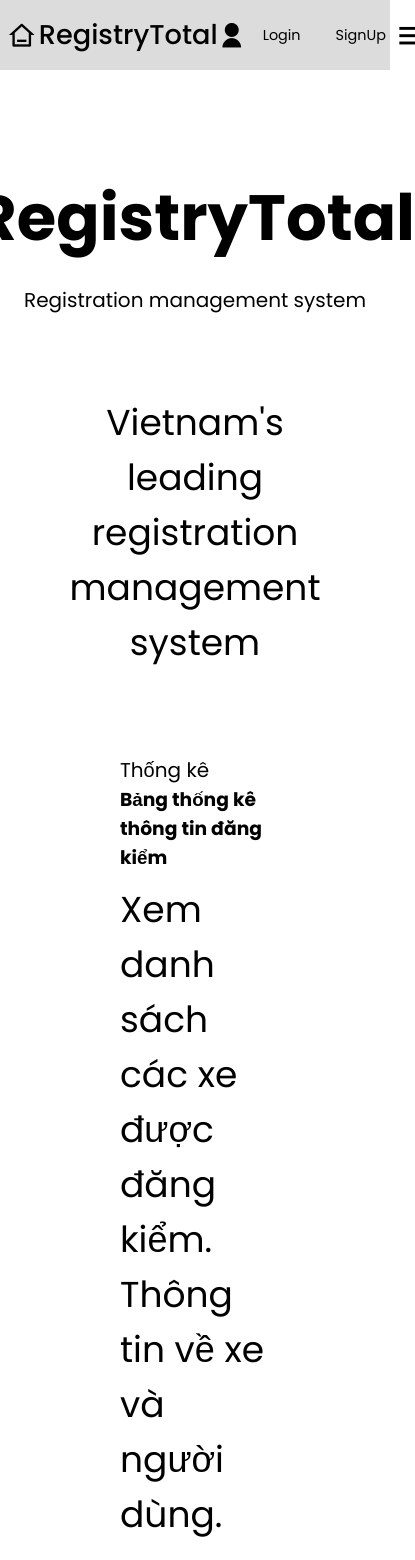
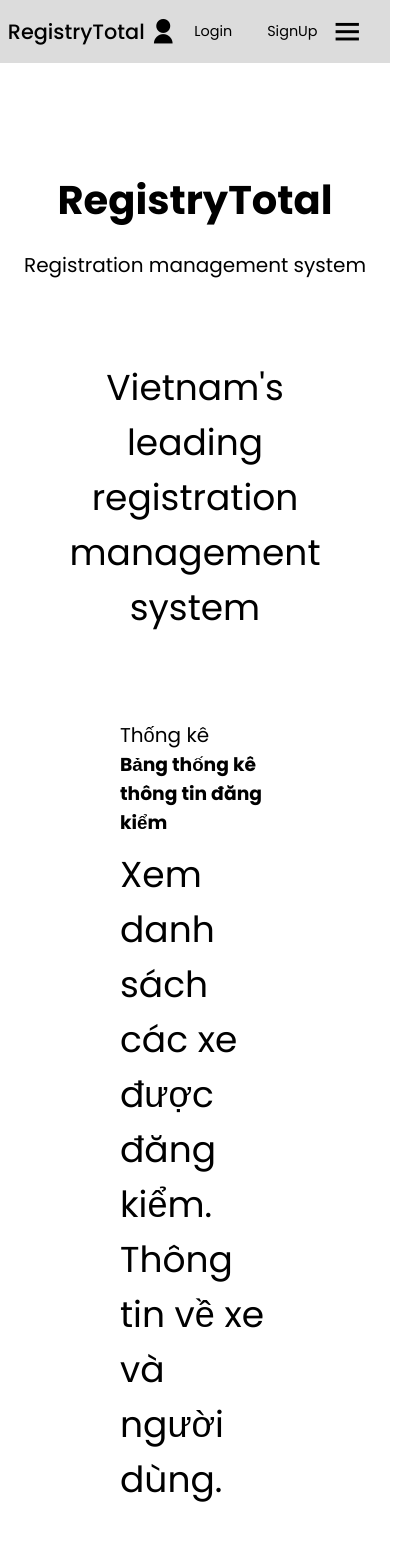
Before and after one commit to NovaSeele/Car-Signing-Web-App, a React (Vite) app: page / in a window 390 px wide. Shown: the top 1560 px of the page, 415 px wide, since content can reach past the window. Built offline with nearby package versions, Linux system fonts and the light colour scheme.

Commit message:
Final Home Page

```diff
--- a/src/Home.css
+++ b/src/Home.css
@@ -100,6 +100,26 @@
     grid-gap: 80px;
 
 }
+
+@media (max-width: 900px) {
+    .grid-content-left {
+        grid-template-columns: 1fr;
+    }
+
+    .grid-content-right {
+        grid-template-columns: 1fr;
+    }
+}
+
+@media (max-width: 700px) {
+    .header-jumbo {
+
+        font-size: 40px;
+        font-weight: 80px;
+        position: static;
+    }
+}
+
 
 .block-text {
     margin-bottom: 30px;
--- a/src/components/form input/RegForm.css
+++ b/src/components/form input/RegForm.css
@@ -255,7 +255,7 @@
     display: none;
 }
 
-@media(max-width: 835px) {
+@media(max-width: 880px) {
     .tab {
         display: flex;
         text-align: center;
--- a/src/components/navBar/NavBar.css
+++ b/src/components/navBar/NavBar.css
@@ -134,3 +134,12 @@ ul {
 .close-icon i {
     display: block;
 }
+
+@media(max-width: 500px) {
+    .logo span {
+        font-size: 1.3rem;
+    }
+    .logo i {
+        display: none;
+    }
+}
```
Also changed, not shown: src/App.css (line endings or trailing spaces). Lines whose indentation alone changed are shown as unchanged.
